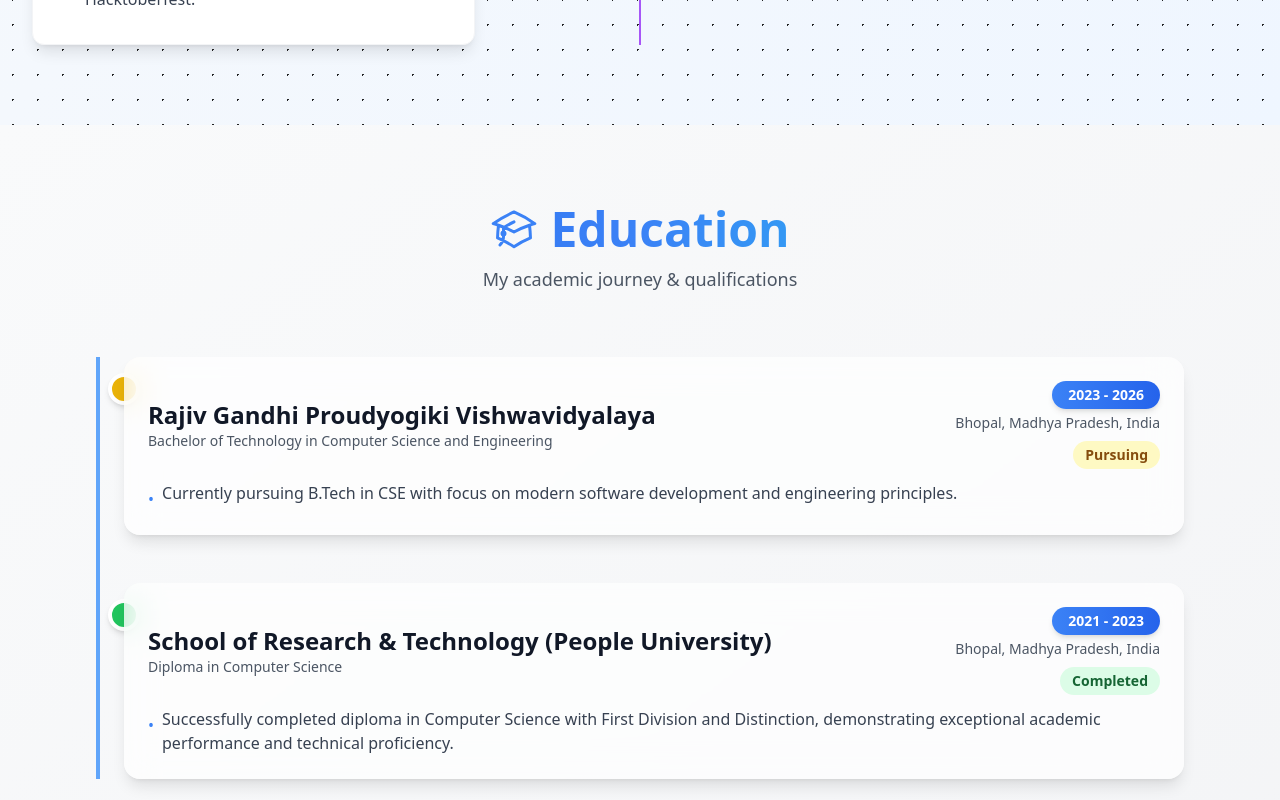
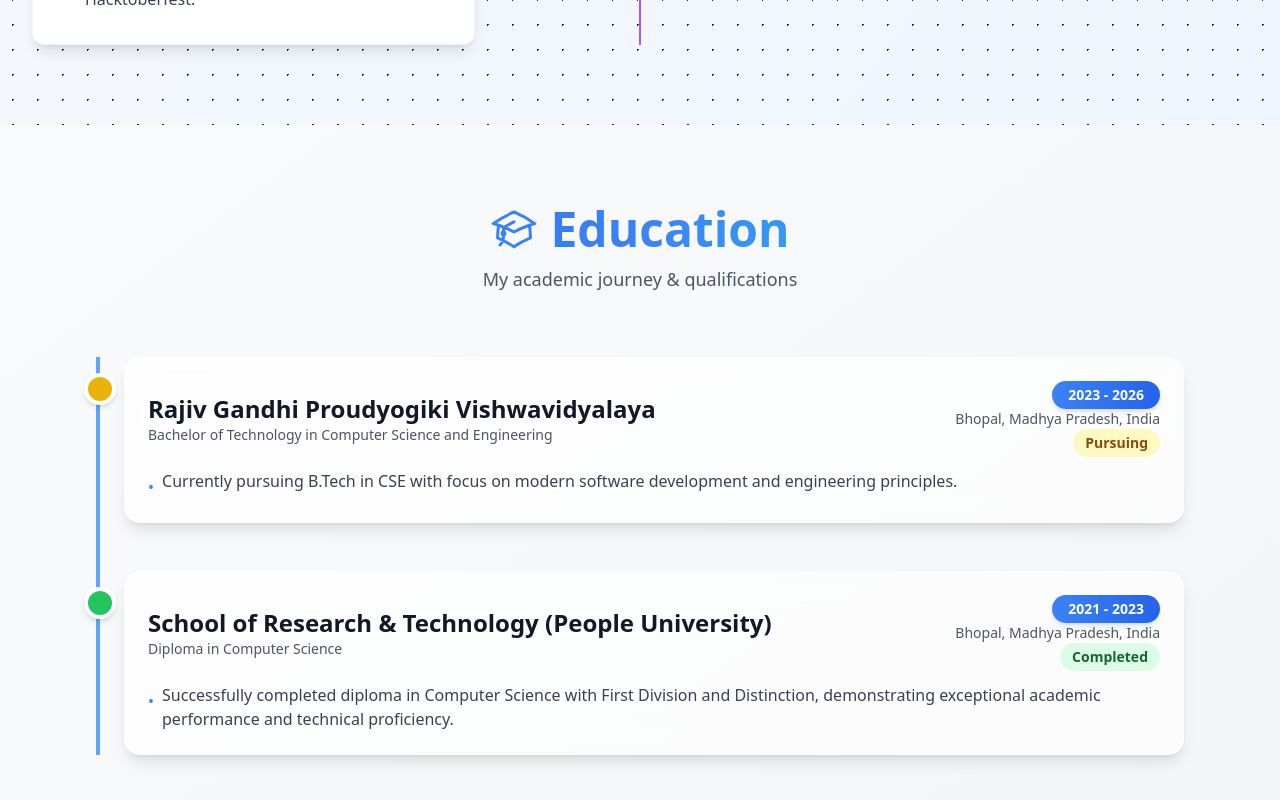
Before and after one commit to sadique-2004/Portfolio, a React (Create React App) app: page / in a window 1280 px wide. Shown: the part 8100-8900 px from the top of the page. Built offline with nearby package versions, Linux system fonts and the light colour scheme.

Commit message:
fix responsive issue

```diff
--- a/src/components/Education.jsx
+++ b/src/components/Education.jsx
@@ -30,7 +30,7 @@
   ];
 
   return (
-    <section id="education" className="py-20 bg-gradient-to-br from-gray-50 to-gray-100 dark:from-gray-900 dark:to-gray-950">
+    <section id="education" className="py-20 bg-gradient-to-br from-gray-50 to-gray-100 dark:from-gray-900 dark:to-gray-950 overflow-x-hidden">
       <div className="max-w-6xl mx-auto px-4 sm:px-6 lg:px-8">
         {/* Header */}
         <motion.div
@@ -58,7 +58,7 @@
               whileInView={{ opacity: 1, x: 0 }}
               viewport={{ once: true }}
               transition={{ duration: 0.6, delay: index * 0.2 }}
-              className="mb-12 ml-6 relative"
+              className="mb-12 pl-6 relative"
             >
               {/* Timeline dot */}
               <span className={`absolute -left-4 top-4 w-8 h-8 ${edu.status === "Completed" ? "bg-green-500" : "bg-yellow-500"} rounded-full border-4 border-white dark:border-gray-900 shadow-md`}></span>
@@ -75,14 +75,14 @@
                     </p>
                   </div>
                   <div className="mt-2 md:mt-0 text-left md:text-right">
-                    <span className="inline-block bg-gradient-to-r from-blue-500 to-blue-600 text-white rounded-full px-4 py-1 text-sm font-semibold shadow-md">
+                    <span className="inline-block bg-gradient-to-r from-blue-500 to-blue-600 text-white rounded-full px-2 md:px-4 py-1 text-sm font-semibold shadow-md">
                       {edu.duration}
                     </span>
-                    <p className="text-sm text-gray-600 dark:text-gray-300 mt-1">
+                    <p className="text-sm text-gray-600 dark:text-gray-300 mt-1 md:mt-0">
                       {edu.location}
                     </p>
                     <span
-                      className={`inline-block px-3 py-1 rounded-full text-sm font-semibold mt-2 ${edu.status === "Completed"
+                      className={`inline-block px-3 py-1 rounded-full text-sm font-semibold mt-2 md:mt-0 ${edu.status === "Completed"
                           ? "bg-green-100 text-green-800 dark:bg-green-900 dark:text-green-200"
                           : "bg-yellow-100 text-yellow-800 dark:bg-yellow-900 dark:text-yellow-200"
                         }`}
--- a/src/index.css
+++ b/src/index.css
@@ -6,6 +6,7 @@
 
 
 @import url('https://fonts.googleapis.com/css2?family=Inter:wght@400;500;600&family=Russo+One&display=swap');
+
 
 
 html {
```
Also changed, not shown: src/components/Hero.jsx (+1 -8 lines).
